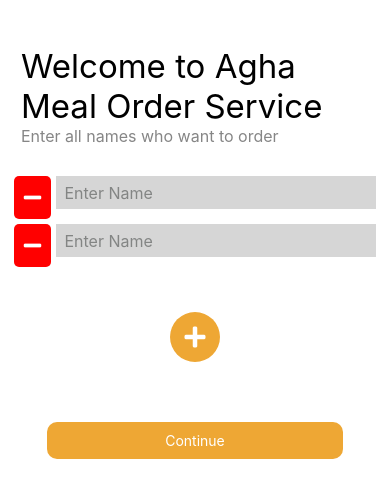
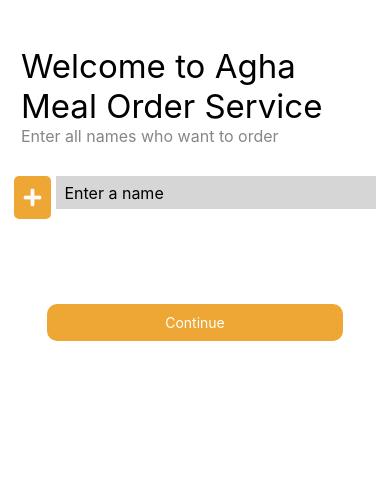
Before and after one commit to HakamQadi/AghaMealOrderService, a React Native app in the folder agha-meal/: screen /Names in a window 390 px wide. Shown: the top 498 px of the page. Built offline with nearby package versions, Linux system fonts and the light colour scheme.

Commit message:
Names screen done

```diff
--- a/agha-meal/components/InputField.js
+++ b/agha-meal/components/InputField.js
@@ -4,6 +4,7 @@ import { FontAwesome5 } from "@expo/vector-icons";
 
 const InputField = ({ onRemove }) => {
   const [isFocused, setIsFocused] = useState(false);
+  // const [names, setNames] = useState([]);
 
   const handleFocus = () => {
     setIsFocused(true);
@@ -33,6 +34,12 @@ const InputField = ({ onRemove }) => {
     animateOutline(isFocused ? 1 : 0, isFocused ? 1 : 0);
   }, [isFocused]);
 
+
+  const handleNamesInput=(text)=>{
+    setNames(text)
+
+  }
+  // console.log(names)
   return (
     <View style={styles.container}>
       <TextInput
@@ -41,6 +48,7 @@ const InputField = ({ onRemove }) => {
         placeholderTextColor="#838584"
         onFocus={handleFocus}
         onBlur={handleBlur}
+        onChangeText={handleNamesInput}
       />
       {/* <TouchableOpacity style={styles.removeBtn} onPress={onRemove}>
         <FontAwesome5 name="minus" size={20} color="white" />
--- a/agha-meal/package.json
+++ b/agha-meal/package.json
@@ -16,7 +16,8 @@
     "expo-status-bar": "~1.6.0",
     "react": "18.2.0",
     "react-native": "0.72.6",
-    "react-native-reanimated": "^3.5.4"
+    "react-native-reanimated": "^3.5.4",
+    "@react-native-async-storage/async-storage": "1.18.2"
   },
   "devDependencies": {
     "@babel/core": "^7.20.0"
--- a/agha-meal/screens/add-names/AddNamesScreen.js
+++ b/agha-meal/screens/add-names/AddNamesScreen.js
@@ -1,20 +1,82 @@
 import React, { useState } from "react";
-import { View, Text, TouchableOpacity, ScrollView } from "react-native";
+import {
+  View,
+  Text,
+  TextInput,
+  TouchableOpacity,
+  ScrollView,
+  Animated,
+} from "react-native";
 import { FontAwesome5 } from "@expo/vector-icons";
+import AsyncStorage from "@react-native-async-storage/async-storage";
 import styles from "../../style/NamesScreenStyle";
-import InputField from "../../components/InputField";
 
 const AddNamesScreen = ({ navigation }) => {
-  const [inputFields, setInputFields] = useState([1, 2]);
+  const [name, setName] = useState("");
+  const [namesList, setNamesList] = useState([]);
 
-  const addInputField = () => {
-    setInputFields((prevFields) => [...prevFields, prevFields.length + 1]);
+  const addName = () => {
+    if (name.trim() !== "") {
+      setNamesList((prevNames) => [...prevNames, name]);
+      setName(""); // Clear the input field after adding the name
+    }
   };
 
-  const removeInputField = (index) => {
-    setInputFields((prevFields) =>
-      prevFields.filter((_, i) => i !== index)
-    );
+  const setNamesToLocalStorage = async (value) => {
+    try {
+      // console.log(namesList)
+      await AsyncStorage.setItem("names", JSON.stringify(value));
+      navigation.navigate('Home',{names:namesList})
+    } catch (e) {
+      // saving error
+    }
+  };
+
+
+  // const test = async () => {
+  //   try {
+  //     // console.log(namesList)
+  //     const value = await AsyncStorage.getItem('names');
+  //     console.log(value)
+  //   } catch (e) {
+  //     // saving error
+  //   }
+  // };
+
+
+  const [isFocused, setIsFocused] = useState(false);
+  // const [names, setNames] = useState([]);
+
+  const handleFocus = () => {
+    setIsFocused(true);
+  };
+
+  const handleBlur = () => {
+    setIsFocused(false);
+  };
+
+  const outlineScaleX = new Animated.Value(0);
+  const outlineScaleY = new Animated.Value(0);
+
+  const animateOutline = (valueX, valueY) => {
+    Animated.timing(outlineScaleX, {
+      toValue: valueX,
+      duration: 300,
+      useNativeDriver: false,
+    }).start();
+    Animated.timing(outlineScaleY, {
+      toValue: valueY,
+      duration: 300,
+      useNativeDriver: false,
+    }).start();
+  };
+
+  React.useEffect(() => {
+    animateOutline(isFocused ? 1 : 0, isFocused ? 1 : 0);
+  }, [isFocused]);
+
+  const handleNamesInput = (text) => {
+    setName(text);
   };
 
   return (
@@ -28,33 +90,55 @@ const AddNamesScreen = ({ navigation }) => {
             Enter all names who want to order
           </Text>
         </View>
-        <View style={styles.namesStyle.addBtnContainer}>
-          {inputFields.map((field, index) => (
-            <View key={index} style={styles.namesStyle.inputFieldContainer}>
-              <InputField onRemove={() => removeInputField(index)} />
+        <View style={styles.namesStyle.inputFieldContainer}>
+          <View style={styles.namesStyle.inputContainer}>
+            <TextInput
+              style={styles.namesStyle.input}
+              placeholder="Enter a name"
+              value={name}
+              onChangeText={(text) => setName(text)}
+            />
+          </View>
+          <TouchableOpacity style={styles.namesStyle.addBtn} onPress={addName}>
+            <TouchableOpacity onPress={addName} style={{ color: "white" }}>
+              <FontAwesome5 name="plus" size={20} color="white" />
+            </TouchableOpacity>
+          </TouchableOpacity>
+        </View>
+
+        <ScrollView contentContainerStyle={{ marginTop: 20  }}>
+          {namesList.map((item, index) => (
+            <View key={index} style={{ flexDirection: "row", gap: 5,justifyContent:'flex-end' }}>
+              <Text>{item}</Text>
               <TouchableOpacity
+                onPress={() => {
+                  const updatedNames = namesList.filter((_, i) => i !== index);
+                  setNamesList(updatedNames);
+                }}
                 style={styles.namesStyle.removeBtn}
-                onPress={() => removeInputField(index)}
               >
                 <FontAwesome5 name="minus" size={20} color="white" />
               </TouchableOpacity>
             </View>
           ))}
-          <TouchableOpacity
-            style={styles.namesStyle.addBtn}
-            onPress={addInputField}
-          >
-            <FontAwesome5 name="plus" size={24} color="white" />
-          </TouchableOpacity>
-        </View>
+        </ScrollView>
+
         <View style={styles.namesStyle.continueBtnContainer}>
           <TouchableOpacity
             style={styles.namesStyle.continueBtn}
-            // onPress={addInputField}
+            onPress={() => setNamesToLocalStorage(namesList)}
           >
             <Text style={styles.namesStyle.continueBtnText}>Continue</Text>
           </TouchableOpacity>
         </View>
+        {/* <View style={styles.namesStyle.continueBtnContainer}>
+          <TouchableOpacity
+            style={styles.namesStyle.continueBtn}
+            onPress={() => test()}
+          >
+            <Text style={styles.namesStyle.continueBtnText}>test</Text>
+          </TouchableOpacity>
+        </View> */}
       </View>
     </ScrollView>
   );
--- a/agha-meal/screens/home/HomeScreen.js
+++ b/agha-meal/screens/home/HomeScreen.js
@@ -2,10 +2,11 @@
 import React from "react";
 import { View, Text, Button } from "react-native";
 
-const HomeScreen = ({ navigation }) => {
+const HomeScreen = ({ navigation,route }) => {
+  const { names } = route.params;
   return (
     <View>
-      <Text>Home Screen</Text>
+      <Text>{names}</Text>
     </View>
   );
 };
--- a/agha-meal/style/NamesScreenStyle.js
+++ b/agha-meal/style/NamesScreenStyle.js
@@ -20,14 +20,10 @@ const namesStyle = StyleSheet.create({
     alignItems: "center",
   },
   addBtn: {
-    justifyContent: "center",
-    alignItems: "center",
     backgroundColor: "#EEA734",
-    borderRadius: 50,
+    borderRadius: 5,
     padding: 10,
-    width: 50,
-    height: 50,
-    marginTop: 40,
+    marginBottom: 5,
   },
   continueBtnContainer: {
     width: "85%",
@@ -50,12 +46,24 @@ const namesStyle = StyleSheet.create({
   removeBtn: {
     backgroundColor: "red",
     borderRadius: 5,
-    padding: 10,
+    paddingHorizontal: 5,
     marginBottom: 5,
+
+    // color:'white'
   },
   inputFieldContainer: {
     flexDirection: "row-reverse",
     gap: 5,
+  },
+  input: {
+    width: 20 * 16,
+    color: "black",
+    fontSize: 16,
+    backgroundColor: "#D6D6D6",
+    paddingVertical: 0.35 * 16,
+    paddingHorizontal: 0.45 * 16,
+    borderWidth: 1,
+    borderColor: "#D6D6D6",
   },
 });
 
```
Also changed, not shown: 1 other file (tests, documents, lock files or other folders).
